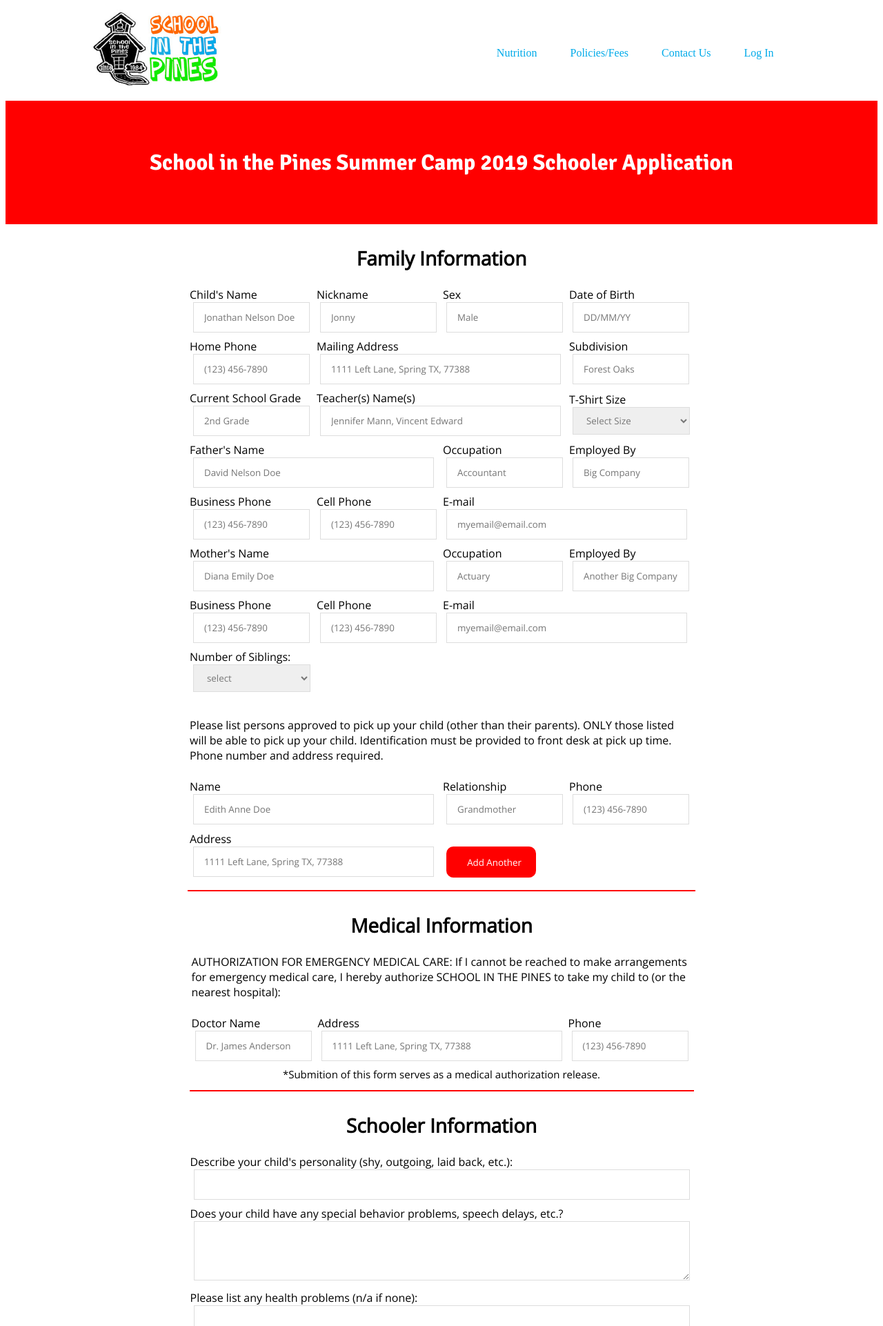
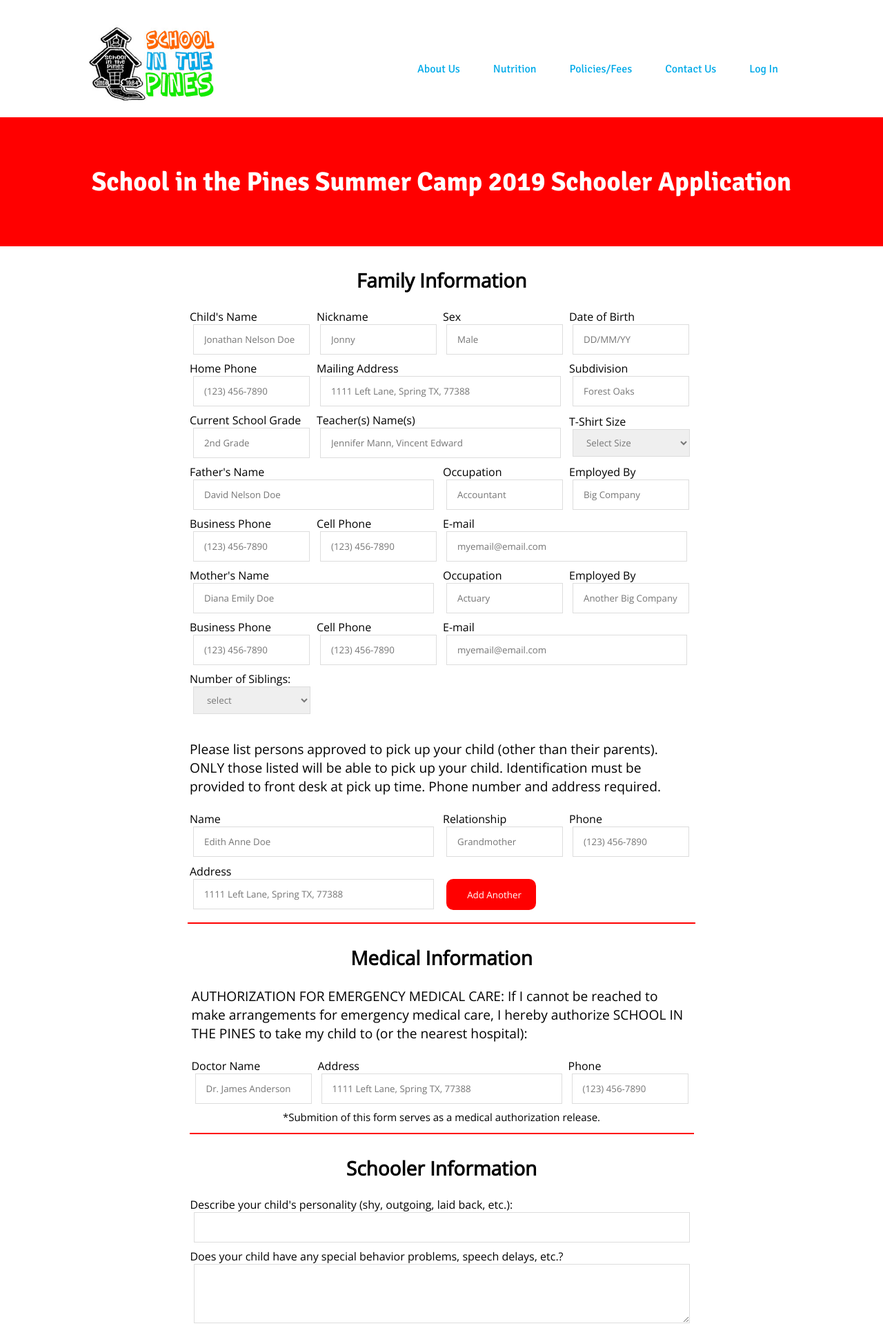
Before and after one commit to ejmaisonneuve/summer_camp, a PHP site: page /application.html in a window 1280 px wide. Shown: the top 1922 px of the page at 69% size. Run offline with PHP 8.4, Linux system fonts and the light colour scheme.

Commit message:
fix errors with navbar

```diff
--- a/application.html
+++ b/application.html
@@ -20,6 +20,7 @@
   </a>
 
   <div class="navbar">
+    <a class="no-drop" href="./about.html">About Us</a>
     <div class="dropdown">
     <button class="dropbtn">Nutrition
       <i class="fa fa-caret-down"></i>
--- a/navbar.css
+++ b/navbar.css
@@ -4,6 +4,14 @@
   margin: 0 10% 0 0;
   float: right;
   right: 0;
+}
+
+body {
+	padding: 0;
+	margin: 0;
+	font-family: Signika, sans-serif;
+	margin-top: 30px;
+	font-size: 1.2rem;
 }
 
 /* Links inside the navbar */
```
